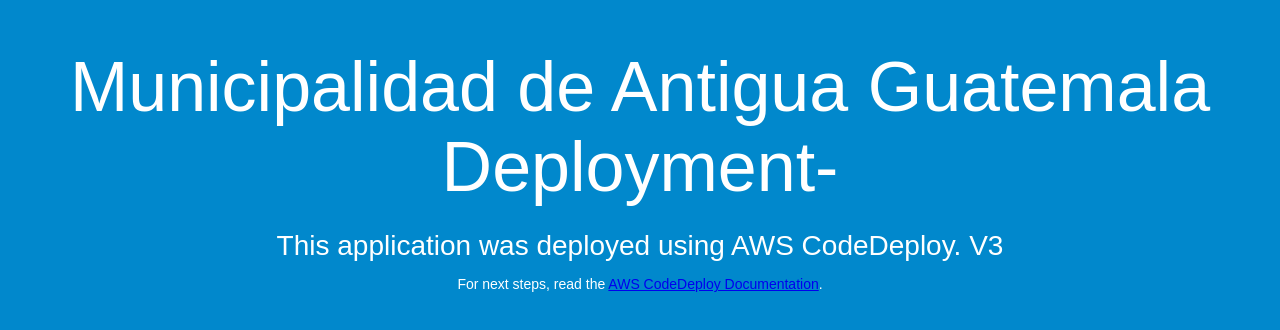
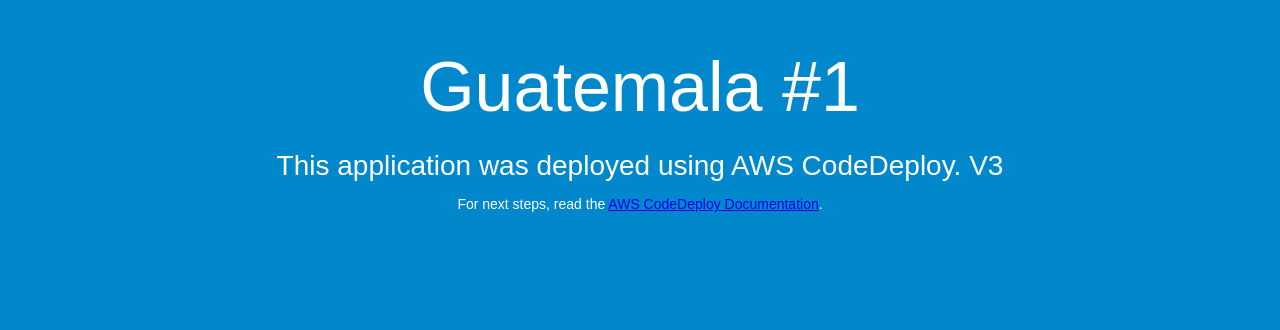
Before and after one commit to ggamboac/muniantigua-v2, a plain HTML site: page index.html in a window 1280 px wide. Drawn offline with Linux system fonts and the light colour scheme.

Commit message:
demostracion

```diff
--- a/index.html
+++ b/index.html
@@ -26,7 +26,7 @@
   </head>
   <body>
     <div align="center">
-      <h1>Municipalidad de Antigua Guatemala Deployment-</h1>
+      <h1>Guatemala #1</h1>
       <h2>This application was deployed using AWS CodeDeploy. V3</h2>
       <p>
         For next steps, read the
```
